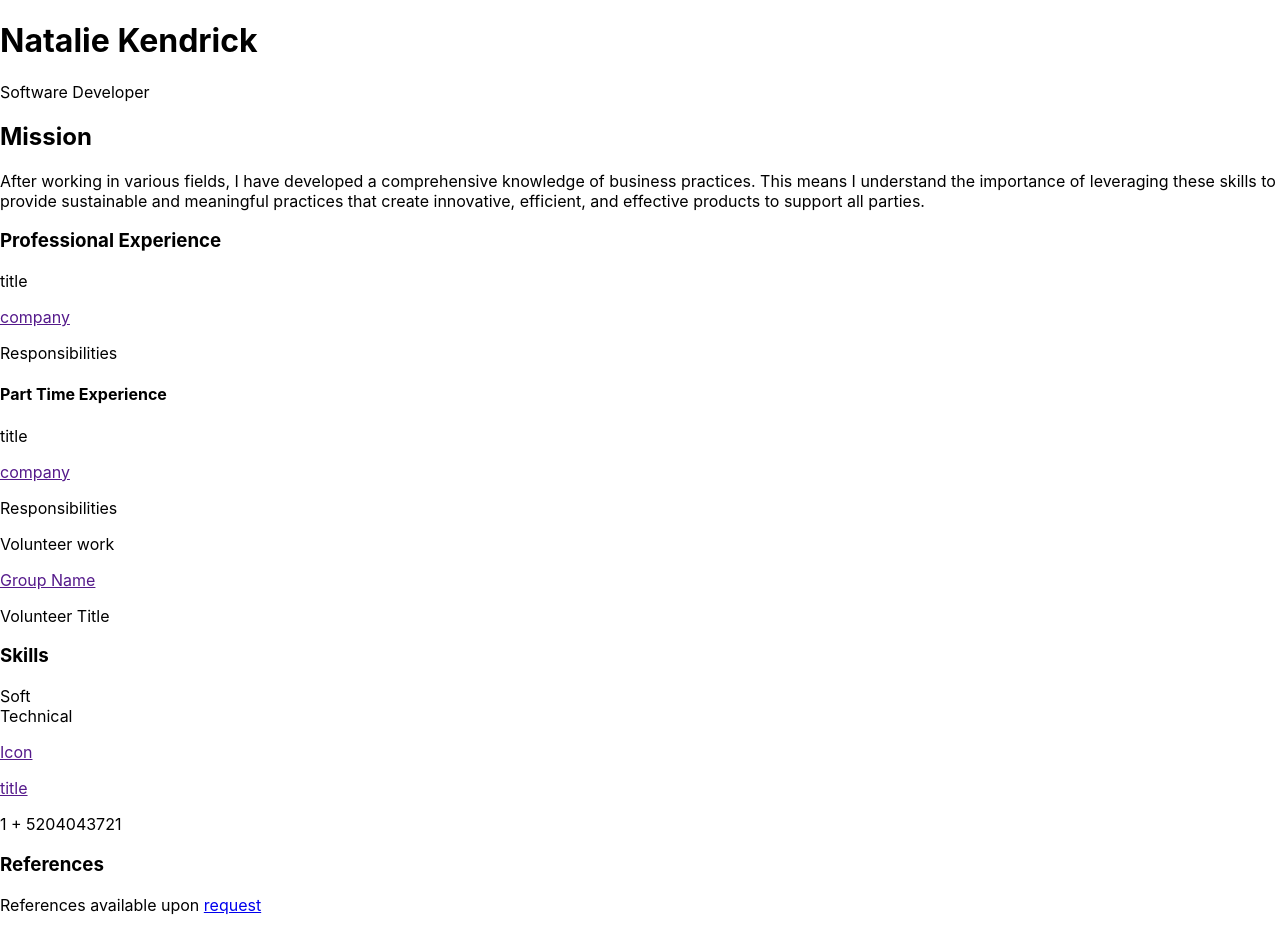
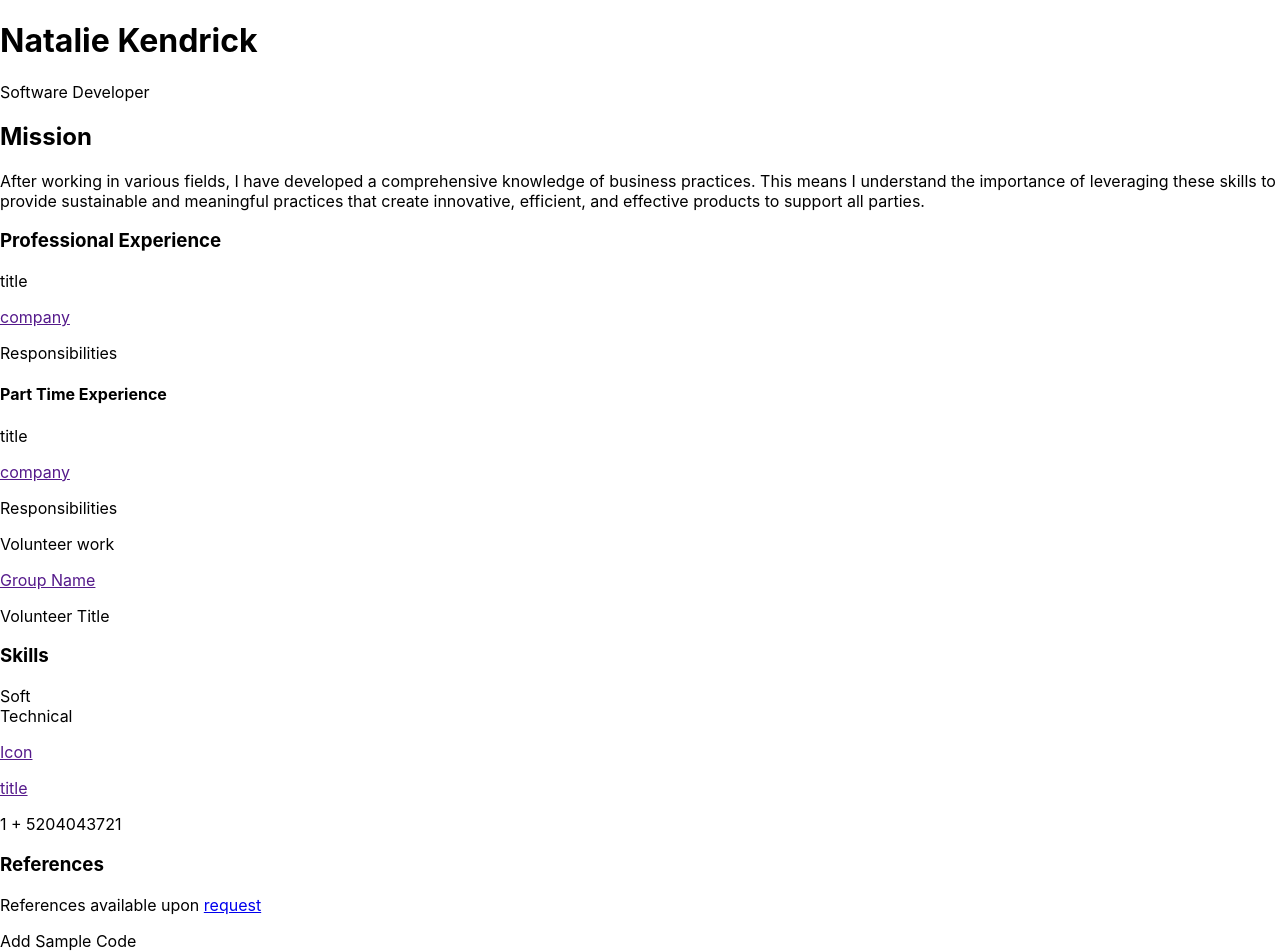
Before and after one commit to listenToRipley/nataliekendrick, a React (Create React App) app: page /resume in a window 1280 px wide. Built offline with nearby package versions, Linux system fonts and the light colour scheme.

Commit message:
placeholder for samples

```diff
--- a/src/Components/Resume.tsx
+++ b/src/Components/Resume.tsx
@@ -2,6 +2,7 @@ import React from 'react';
 import ResumeExperience from './ResumeExp';
 import ResumeContacts from './ResumeContacts';
 import ResumeSkills from './ResumeSkills';
+import SampleCode from './SampleCode';
 
 const Resume = () => {
 
@@ -28,6 +29,10 @@ const Resume = () => {
         <h3>References</h3>
         <p className='references'>References available upon <a href='https://docs.google.com/spreadsheets/d/1xOWVDYFLIk4DrofA3K6GosPREidyfyjn-aBjJGK02M4/edit?usp=sharing'>request</a></p>
       </div>
+
+      <div>
+        <SampleCode/>
+      </div>
     </div>
   )
 
```
